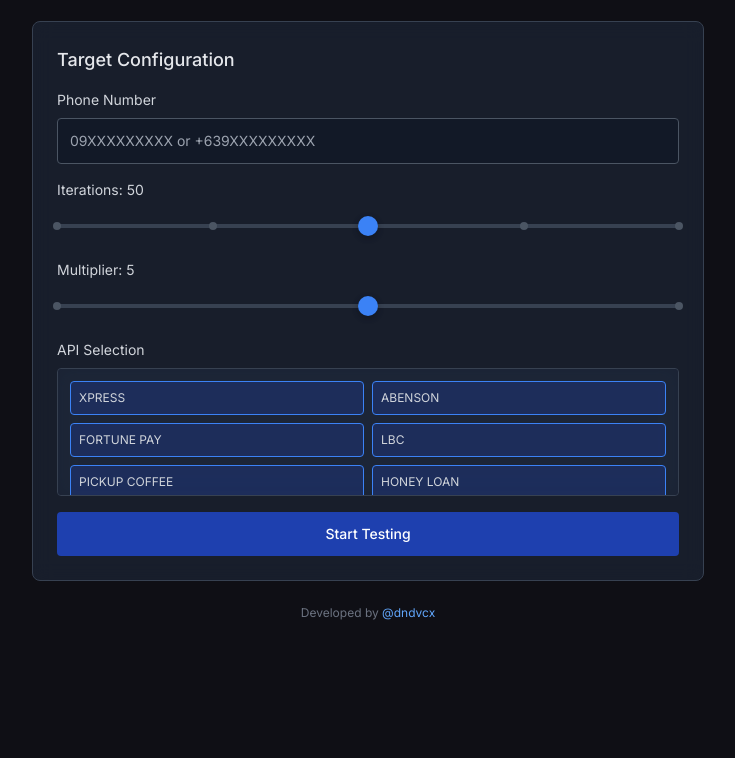
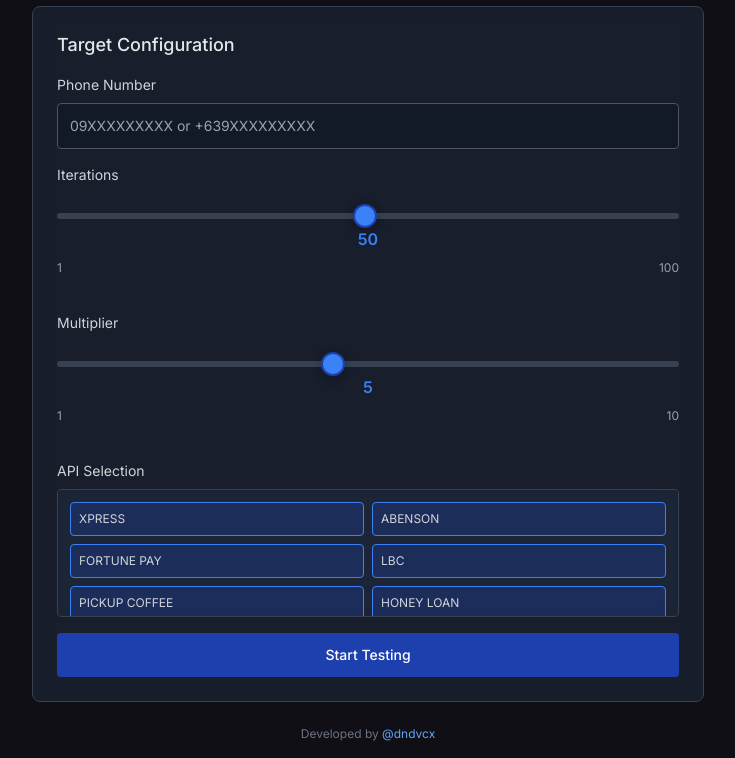
Before and after one commit to NefariousNGGA/SMS-BRATATATA, a website: page index.html in a window 1280 px wide. Shown: the part 148-906 px from the top of the page, without its empty margins (272-1007 px from the left). Before the commit the page ends 800 px from the top, so only its background shows below. Drawn offline with nearby package versions, Linux system fonts and the light colour scheme.

Commit message:
Update index.html

```diff
--- a/index.html
+++ b/index.html
@@ -62,47 +62,46 @@
             background: #3b82f6;
             transition: width 0.3s ease;
         }
+        .slider-container {
+            position: relative;
+            padding: 20px 0;
+        }
         .slider-track {
             background: #374151;
-            height: 4px;
-            border-radius: 2px;
+            height: 6px;
+            border-radius: 3px;
             position: relative;
             cursor: pointer;
         }
         .slider-thumb {
             background: #3b82f6;
-            width: 20px;
-            height: 20px;
+            width: 24px;
+            height: 24px;
             border-radius: 50%;
             cursor: grab;
             position: absolute;
             top: 50%;
             transform: translate(-50%, -50%);
             transition: all 0.1s ease;
-            box-shadow: 0 2px 6px rgba(0,0,0,0.3);
+            box-shadow: 0 2px 8px rgba(0,0,0,0.3);
+            border: 2px solid #1e40af;
         }
         .slider-thumb:active {
             cursor: grabbing;
             transform: translate(-50%, -50%) scale(1.1);
         }
-        .slider-dot {
-            width: 8px;
-            height: 8px;
-            background: #4b5563;
-            border-radius: 50%;
-            position: absolute;
-            top: 50%;
-            transform: translate(-50%, -50%);
-            cursor: pointer;
-            transition: all 0.2s ease;
+        .slider-labels {
+            display: flex;
+            justify-content: space-between;
+            margin-top: 8px;
+            color: #9ca3af;
+            font-size: 12px;
         }
-        .slider-dot.active {
-            background: #3b82f6;
-            box-shadow: 0 0 0 2px rgba(59, 130, 246, 0.3);
-            transform: translate(-50%, -50%) scale(1.2);
-        }
-        .slider-dot:hover {
-            transform: translate(-50%, -50%) scale(1.3);
+        .slider-value {
+            text-align: center;
+            margin-top: 8px;
+            font-weight: 600;
+            color: #3b82f6;
         }
     </style>
 </head>
@@ -131,15 +130,17 @@
 
                 <!-- Iterations Slider -->
                 <div>
-                    <label class="block text-gray-300 text-sm mb-2">Iterations: <span id="iterations-value">50</span></label>
-                    <div class="slider-container relative py-4">
+                    <label class="block text-gray-300 text-sm mb-2">Iterations</label>
+                    <div class="slider-container">
                         <div class="slider-track" id="iterations-track">
-                            <div class="slider-dot" data-value="1" style="left: 0%;"></div>
-                            <div class="slider-dot" data-value="25" style="left: 25%;"></div>
-                            <div class="slider-dot active" data-value="50" style="left: 50%;"></div>
-                            <div class="slider-dot" data-value="75" style="left: 75%;"></div>
-                            <div class="slider-dot" data-value="100" style="left: 100%;"></div>
-                            <div class="slider-thumb" id="iterations-thumb" style="left: 50%;"></div>
+                            <div class="slider-thumb" id="iterations-thumb"></div>
+                        </div>
+                        <div class="slider-value">
+                            <span id="iterations-value">50</span>
+                        </div>
+                        <div class="slider-labels">
+                            <span>1</span>
+                            <span>100</span>
                         </div>
                         <input type="hidden" id="iterations" value="50">
                     </div>
@@ -147,13 +148,17 @@
 
                 <!-- Multiplier Slider -->
                 <div>
-                    <label class="block text-gray-300 text-sm mb-2">Multiplier: <span id="multiplier-value">5</span></label>
-                    <div class="slider-container relative py-4">
+                    <label class="block text-gray-300 text-sm mb-2">Multiplier</label>
+                    <div class="slider-container">
                         <div class="slider-track" id="multiplier-track">
-                            <div class="slider-dot" data-value="1" style="left: 0%;"></div>
-                            <div class="slider-dot active" data-value="5" style="left: 50%;"></div>
-                            <div class="slider-dot" data-value="10" style="left: 100%;"></div>
-                            <div class="slider-thumb" id="multiplier-thumb" style="left: 50%;"></div>
+                            <div class="slider-thumb" id="multiplier-thumb"></div>
+                        </div>
+                        <div class="slider-value">
+                            <span id="multiplier-value">5</span>
+                        </div>
+                        <div class="slider-labels">
+                            <span>1</span>
+                            <span>10</span>
                         </div>
                         <input type="hidden" id="multiplier" value="5">
                     </div>
@@ -343,43 +348,34 @@
 
         // Slider functionality
         function initSliders() {
-            function setupSlider(trackId, thumbId, valueDisplayId, inputId, values, defaultValue) {
+            function setupSlider(trackId, thumbId, valueDisplayId, inputId, min, max, defaultValue) {
                 const track = document.getElementById(trackId);
                 const thumb = document.getElementById(thumbId);
                 const valueDisplay = document.getElementById(valueDisplayId);
                 const input = document.getElementById(inputId);
-                const dots = track.querySelectorAll('.slider-dot');
                 let isDragging = false;
 
                 function updateSlider(value) {
-                    input.value = value;
-                    valueDisplay.textContent = value;
-
-                    // Update active dot
-                    dots.forEach(d => d.classList.remove('active'));
-                    const activeDot = Array.from(dots).find(d => parseInt(d.dataset.value) === value);
-                    if (activeDot) activeDot.classList.add('active');
+                    const clampedValue = Math.max(min, Math.min(max, value));
+                    input.value = clampedValue;
+                    valueDisplay.textContent = clampedValue;
 
                     // Update thumb position
-                    const index = values.indexOf(value);
-                    const percentage = (index / (values.length - 1)) * 100;
+                    const percentage = ((clampedValue - min) / (max - min)) * 100;
                     thumb.style.left = `${percentage}%`;
                 }
 
-                // Click on dots
-                dots.forEach(dot => {
-                    dot.addEventListener('click', (e) => {
-                        e.stopPropagation();
-                        updateSlider(parseInt(dot.dataset.value));
-                    });
-                });
+                function getValueFromPosition(x) {
+                    const rect = track.getBoundingClientRect();
+                    const percentage = Math.max(0, Math.min(100, (x / rect.width) * 100));
+                    const value = min + (percentage / 100) * (max - min);
+                    return Math.round(value);
+                }
 
                 // Click on track
                 track.addEventListener('click', (e) => {
-                    const rect = track.getBoundingClientRect();
-                    const x = e.clientX - rect.left;
-                    const percentage = Math.max(0, Math.min(100, (x / rect.width) * 100));
-                    snapToNearest(percentage);
+                    const value = getValueFromPosition(e.clientX - track.getBoundingClientRect().left);
+                    updateSlider(value);
                 });
 
                 // Drag functionality
@@ -399,18 +395,16 @@
 
                 function onMouseMove(e) {
                     if (!isDragging) return;
-                    const rect = track.getBoundingClientRect();
-                    const x = e.clientX - rect.left;
-                    const percentage = Math.max(0, Math.min(100, (x / rect.width) * 100));
-                    snapToNearest(percentage);
+                    const value = getValueFromPosition(e.clientX - track.getBoundingClientRect().left);
+                    updateSlider(value);
                 }
 
                 function onTouchMove(e) {
                     if (!isDragging) return;
                     const rect = track.getBoundingClientRect();
                     const x = e.touches[0].clientX - rect.left;
-                    const percentage = Math.max(0, Math.min(100, (x / rect.width) * 100));
-                    snapToNearest(percentage);
+                    const value = getValueFromPosition(x);
+                    updateSlider(value);
                 }
 
                 function onMouseUp() {
@@ -425,20 +419,13 @@
                     document.removeEventListener('touchend', onTouchEnd);
                 }
 
-                function snapToNearest(percentage) {
-                    const segmentWidth = 100 / (values.length - 1);
-                    const nearestIndex = Math.round(percentage / segmentWidth);
-                    const snappedValue = values[nearestIndex];
-                    updateSlider(snappedValue);
-                }
-
                 // Initialize with default value
                 updateSlider(defaultValue);
             }
 
             // Setup both sliders
-            setupSlider('iterations-track', 'iterations-thumb', 'iterations-value', 'iterations', [1, 25, 50, 75, 100], 50);
-            setupSlider('multiplier-track', 'multiplier-thumb', 'multiplier-value', 'multiplier', [1, 5, 10], 5);
+            setupSlider('iterations-track', 'iterations-thumb', 'iterations-value', 'iterations', 1, 100, 50);
+            setupSlider('multiplier-track', 'multiplier-thumb', 'multiplier-value', 'multiplier', 1, 10, 5);
         }
 
         function renderServices() {
```
